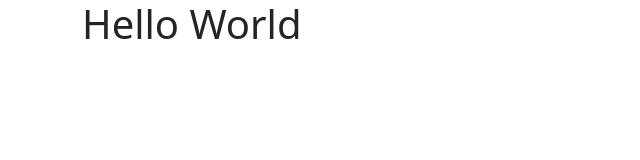
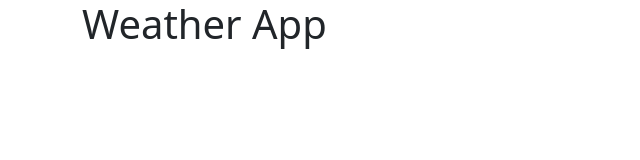
Before and after one commit to elaizahoxha/vweather-app, a plain HTML site: page index.html in a window 1280 px wide. Shown: the whole page, without its empty margins (0-640 px from the left). Drawn offline with nearby package versions, Linux system fonts and the light colour scheme.

Commit message:
Changed h1
Weather App

```diff
--- a/index.html
+++ b/index.html
@@ -11,7 +11,7 @@
 <body>
     <div class="container">
  <h1>
-    Hello World
+    Weather App
  </h1>
 
 </div>
```
